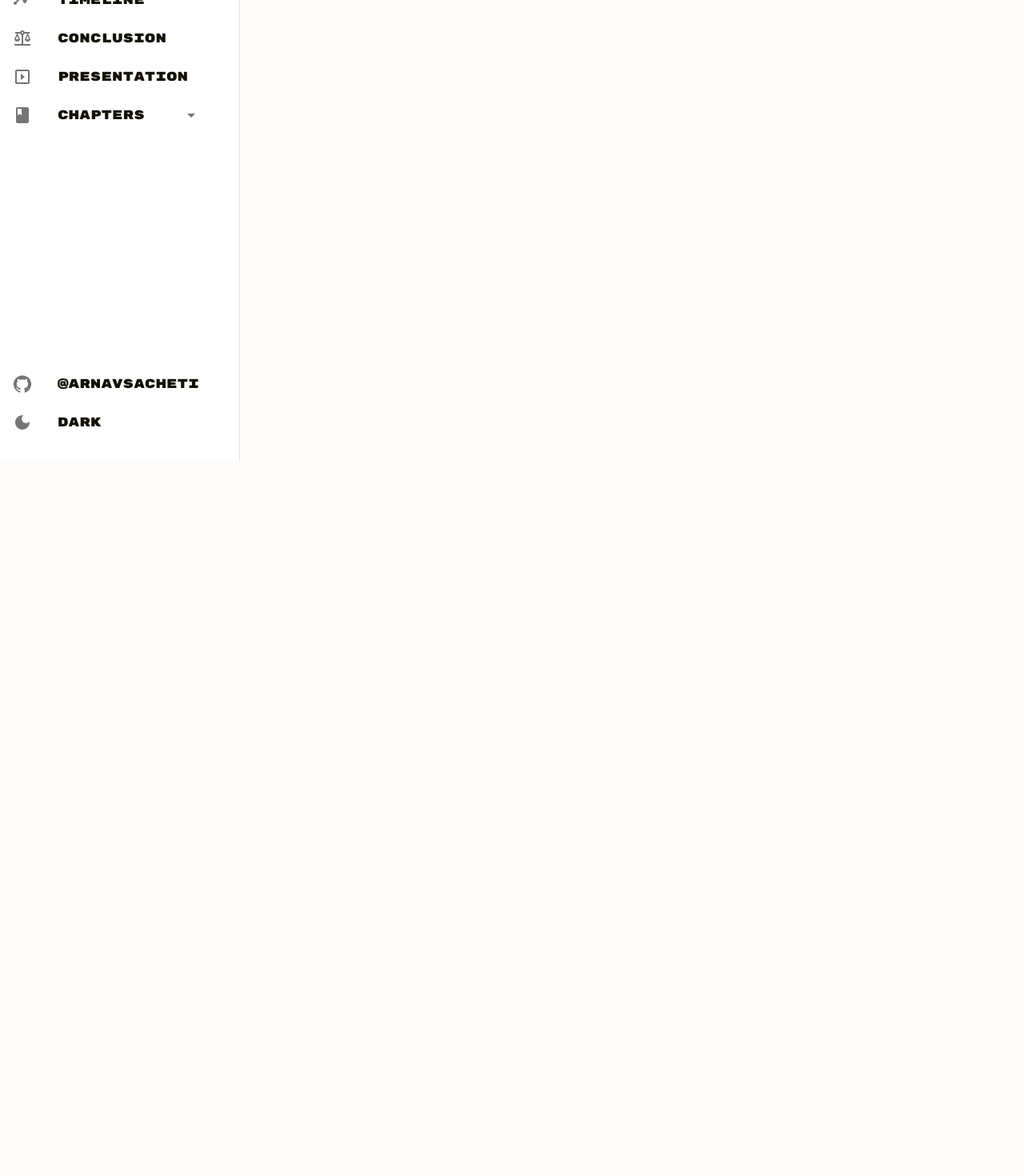
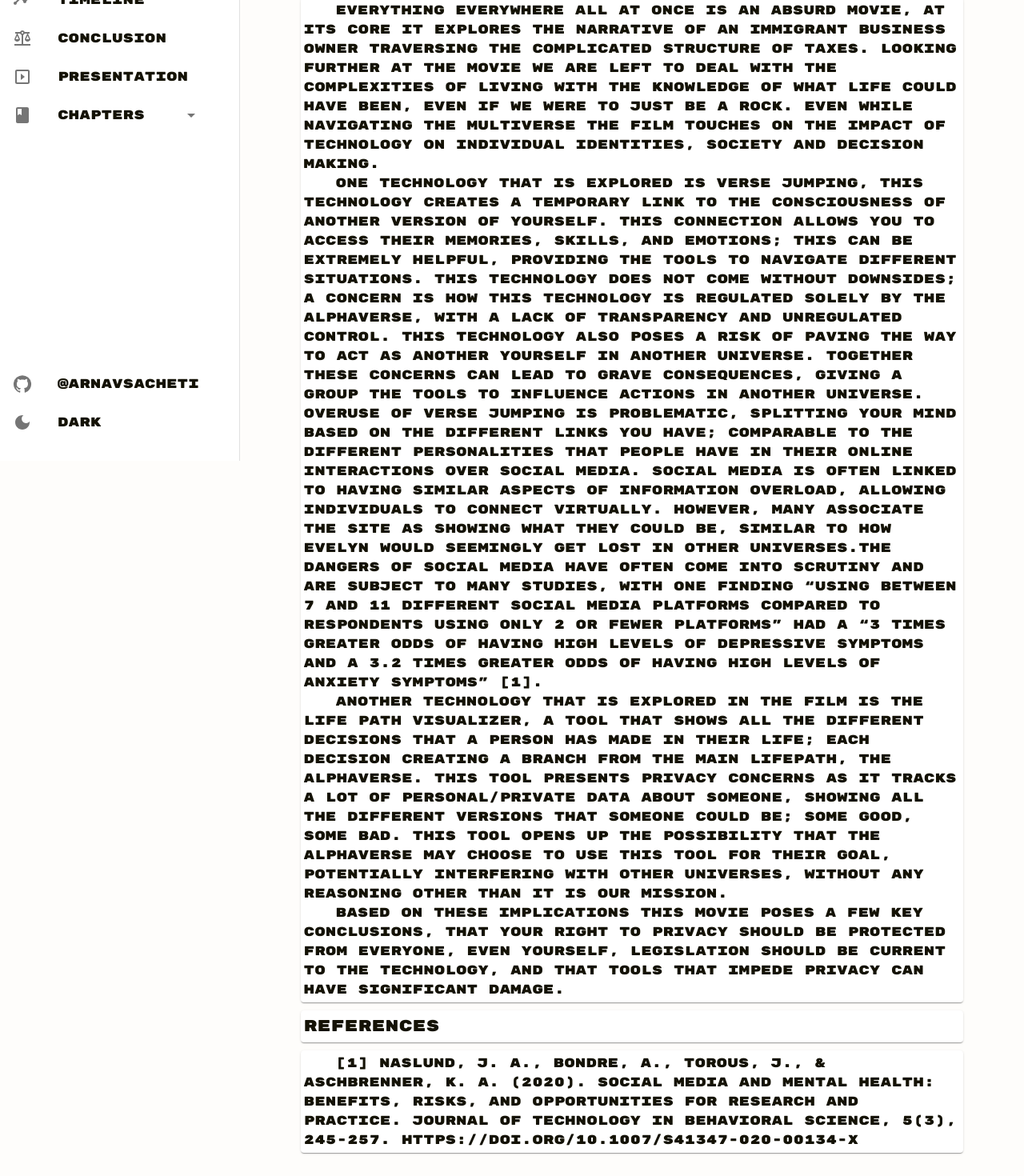
Before and after one commit to arnavsacheti/EEAO, a React (Vite) app: page /EEAO/conclusion in a window 1280 px wide. Shown: the part 224-1694 px from the top of the page at 80% size. Before the commit the page ends 800 px from the top, so only its background shows below. Built offline with nearby package versions, Linux system fonts and the light colour scheme; the HTML template or start-up script is replaced by a standard one.

Commit message:
conclusion

```diff
--- a/src/pages/Conclusion.tsx
+++ b/src/pages/Conclusion.tsx
@@ -1,9 +1,83 @@
+import { Box, Paper, Typography } from "@mui/material";
 import PageHeader from "../components/PageHeader";
 
 const ConclusionPage = () => {
   return (
     <>
       <PageHeader title="Conclusion" last_update={new Date(2024, 3, 29)} />
+      <Box sx={{ width: "90%", margin: "auto", padding: "5px" }}>
+        <Paper sx={{ padding: "4px", textIndent: "40px" }}>
+          <Typography variant="body1" color={"text.primary"}>
+            Everything Everywhere All at Once is an absurd movie, at its core it
+            explores the narrative of an immigrant business owner traversing the
+            complicated structure of taxes. Looking further at the movie we are
+            left to deal with the complexities of living with the knowledge of
+            what life could have been, even if we were to just be a rock. Even
+            while navigating the multiverse the film touches on the impact of
+            technology on individual identities, society and decision making.
+          </Typography>
+          <Typography variant="body1" color={"text.primary"}>
+            One technology that is explored is Verse Jumping, this technology
+            creates a temporary link to the consciousness of another version of
+            yourself. This connection allows you to access their memories,
+            skills, and emotions; this can be extremely helpful, providing the
+            tools to navigate different situations. This technology does not
+            come without downsides; a concern is how this technology is
+            regulated solely by the Alphaverse, with a lack of transparency and
+            unregulated control. This technology also poses a risk of paving the
+            way to act as another yourself in another universe. Together these
+            concerns can lead to grave consequences, giving a group the tools to
+            influence actions in another universe. Overuse of verse jumping is
+            problematic, splitting your mind based on the different links you
+            have; comparable to the different personalities that people have in
+            their online interactions over social media. Social Media is often
+            linked to having similar aspects of information overload, allowing
+            individuals to connect virtually. However, many associate the site
+            as showing what they could be, similar to how Evelyn would seemingly
+            get lost in other universes.The dangers of social media have often
+            come into scrutiny and are subject to many studies, with one finding
+            “using between 7 and 11 different social media platforms compared to
+            respondents using only 2 or fewer platforms” had a “3 times greater
+            odds of having high levels of depressive symptoms and a 3.2 times
+            greater odds of having high levels of anxiety symptoms” [1].
+          </Typography>
+          <Typography variant="body1" color={"text.primary"}>
+            Another technology that is explored in the film is the life path
+            visualizer, a tool that shows all the different decisions that a
+            person has made in their life; each decision creating a branch from
+            the main lifepath, the Alphaverse. This tool presents privacy
+            concerns as it tracks a lot of personal/private data about someone,
+            showing all the different versions that someone could be; some good,
+            some bad. This tool opens up the possibility that the Alphaverse may
+            choose to use this tool for their goal, potentially interfering with
+            other universes, without any reasoning other than it is our mission.
+          </Typography>
+          <Typography variant="body1" color={"text.primary"}>
+            Based on these implications this movie poses a few key conclusions,
+            that your right to privacy should be protected from everyone, even
+            yourself, legislation should be current to the technology, and that
+            tools that impede privacy can have significant damage.
+          </Typography>
+        </Paper>
+      </Box>
+      <Box sx={{ width: "90%", margin: "auto", padding: "5px" }}>
+        <Paper sx={{ padding: "4px" }}>
+          <Typography variant="h6" color={"text.primary"}>
+            References
+          </Typography>
+        </Paper>
+      </Box>
+      <Box sx={{ width: "90%", margin: "auto", padding: "5px" }}>
+        <Paper sx={{ padding: "4px", textIndent: "40px" }}>
+          <Typography variant="body1" color={"text.primary"}>
+            [1] Naslund, J. A., Bondre, A., Torous, J., & Aschbrenner, K. A.
+            (2020). Social Media and Mental Health: Benefits, Risks, and
+            Opportunities for Research and Practice. Journal of technology in
+            behavioral science, 5(3), 245-257.
+            https://doi.org/10.1007/s41347-020-00134-x
+          </Typography>
+        </Paper>
+      </Box>
     </>
   );
 };
```
